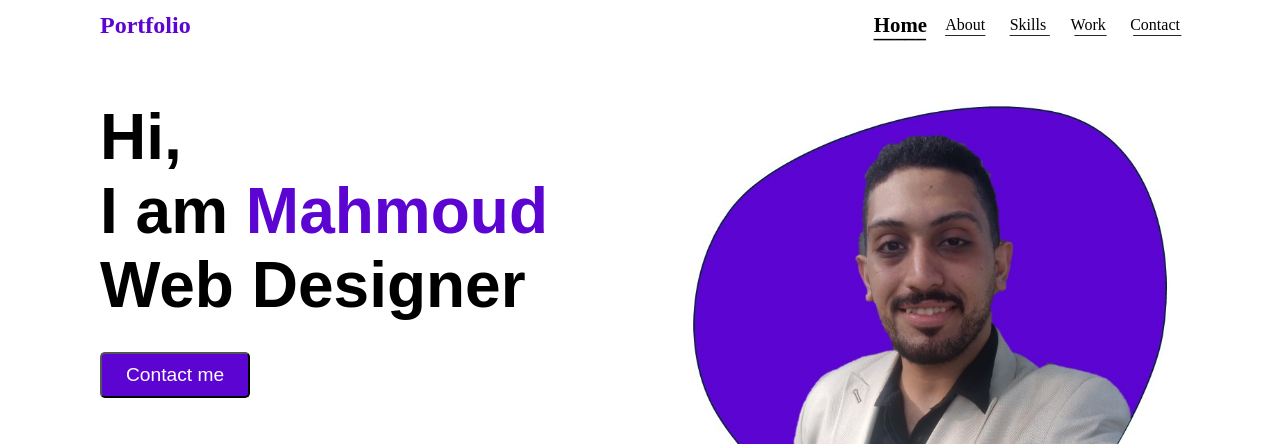
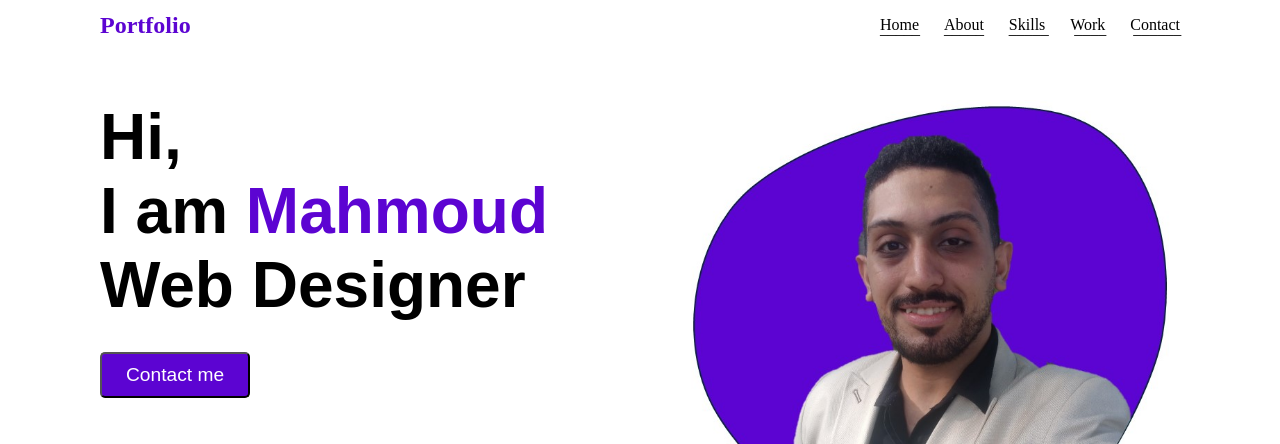
Before and after one commit to hooda179/Portfolio, a plain HTML site: page index.html in a window 1280 px wide. Shown: the top 444 px of the page. Drawn offline with Linux system fonts and the light colour scheme; a web font is replaced by a local one.

Commit message:
Update index.html

```diff
--- a/index.html
+++ b/index.html
@@ -16,7 +16,7 @@
             <p>Portfolio</p>
             <div class="bars">
                 <ul>
-                <li class="home active">Home</li>
+                <li class="home">Home</li>
                 <li class="about">About</li>
                 <li class="skills">Skills</li>
                 <li class="work">Work</li>
```
